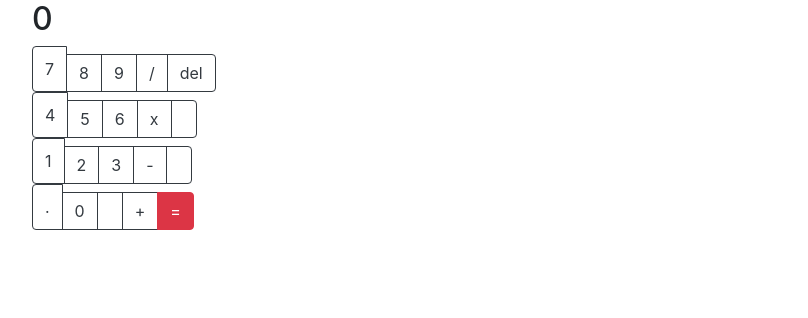
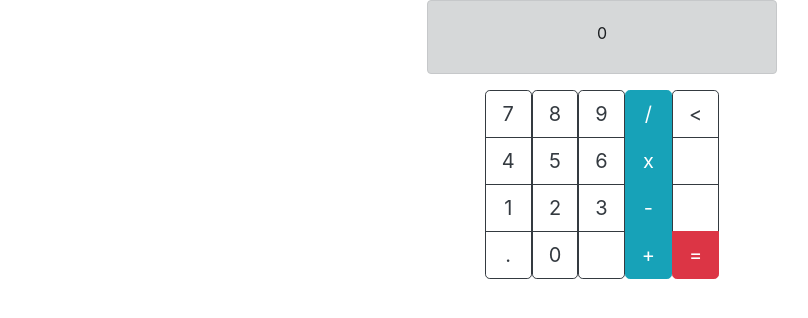
Before and after one commit to cryzereye/react_calculator, a React (Create React App) app: page / in a window 1280 px wide. Shown: the top 318 px of the page, without its empty margins (38-846 px from the left). Built offline with nearby package versions, Linux system fonts and the light colour scheme.

Commit message:
design functionally 'complete'

```diff
--- a/src/components/CalcButtons/CalcButton/CalcButton.js
+++ b/src/components/CalcButtons/CalcButton/CalcButton.js
@@ -8,16 +8,24 @@ const calcbutton = (props) => {
     case '=':
       variant = 'danger';
       break;
+    case 'del':
+      variant = 'primary';
+      break;
+    case '+':
+    case '-':
+    case 'x':
+    case '/':
+      variant = 'info';
+      break;
     default:
       variant = 'outline-dark';
       break;
   }
 
   return (
-    <Button value={props.value} variant={variant} block>
+    <Button variant={variant}>
       {props.value}
     </Button>
-
   );
 }
 
--- /dev/null
+++ b/src/components/CalcButtons/CalcButtons.css
@@ -0,0 +1,3 @@
+.ButtonGroup {
+    width: 100%;
+}
--- a/src/components/CalcButtons/CalcButtons.js
+++ b/src/components/CalcButtons/CalcButtons.js
@@ -4,45 +4,41 @@ import Col from 'react-bootstrap/Col';
 import ButtonGroup from 'react-bootstrap/ButtonGroup';
 import CalcButton from './CalcButton/CalcButton';
 
-const calcbuttons = () => {
+const calcbuttons = (props) => {
   return (
-    <Col>
-      <Row>
-        <ButtonGroup>
+    <Col
+      lg={{span: 6, offset: 3}}
+      md={{span: 6, offset: 3}}>
+        <ButtonGroup vertical size='lg'>
           <CalcButton value='7'/>
+          <CalcButton value='4'/>
+          <CalcButton value='1'/>
+          <CalcButton value='.'/>
+        </ButtonGroup>
+        <ButtonGroup vertical size='lg'>
           <CalcButton value='8'/>
+          <CalcButton value='5'/>
+          <CalcButton value='2'/>
+          <CalcButton value='0'/>
+        </ButtonGroup>
+        <ButtonGroup vertical size='lg'>
           <CalcButton value='9'/>
+          <CalcButton value='6'/>
+          <CalcButton value='3'/>
+          <CalcButton value='&nbsp;'/>
+        </ButtonGroup>
+        <ButtonGroup vertical size='lg'>
           <CalcButton value='/'/>
-          <CalcButton value='del'/>
+          <CalcButton value='x'/>
+          <CalcButton value='-'/>
+          <CalcButton value='+'/>
         </ButtonGroup>
-      </Row>
-      <Row>
-        <ButtonGroup>
-          <CalcButton value='4'/>
-          <CalcButton value='5'/>
-          <CalcButton value='6'/>
-          <CalcButton value='x'/>
-          <CalcButton value=' '/>
-        </ButtonGroup>
-      </Row>
-      <Row>
-        <ButtonGroup>
-          <CalcButton value='1'/>
-          <CalcButton value='2'/>
-          <CalcButton value='3'/>
-          <CalcButton value='-'/>
-          <CalcButton value=' '/>
-        </ButtonGroup>
-      </Row>
-      <Row>
-        <ButtonGroup>
-          <CalcButton value='.'/>
-          <CalcButton value='0'/>
-          <CalcButton value=' '/>
-          <CalcButton value='+'/>
+        <ButtonGroup vertical size='lg'>
+          <CalcButton value='<'/>
+          <CalcButton value='&nbsp;'/>
+          <CalcButton value='&nbsp;'/>
           <CalcButton value='='/>
         </ButtonGroup>
-      </Row>
     </Col>
   );
 }
--- a/src/containers/App.js
+++ b/src/containers/App.js
@@ -3,6 +3,7 @@ import Container from 'react-bootstrap/Container';
 import Row from 'react-bootstrap/Row';
 import Col from 'react-bootstrap/Col';
 import CalcButtons from '../components/CalcButtons/CalcButtons';
+import Alert from 'react-bootstrap/Alert';
 
 import './App.css';
 
@@ -27,8 +28,17 @@ class App extends Component {
         </header>
         <Container>
           <Row>
-            <h1>{this.state.expression}</h1>
-            <h2>{this.state.answer}</h2>
+            <Col
+              lg={{span: 4, offset: 4}}
+              md={{span: 4, offset: 4}}
+            >
+              <Alert variant='dark'>
+                <Alert.Heading>
+                  <h1>{this.state.expression}</h1>
+                </Alert.Heading>
+                <p>{this.state.answer}</p>
+              </Alert>
+            </Col>
           </Row>
           <Row>
             <CalcButtons/>
```
